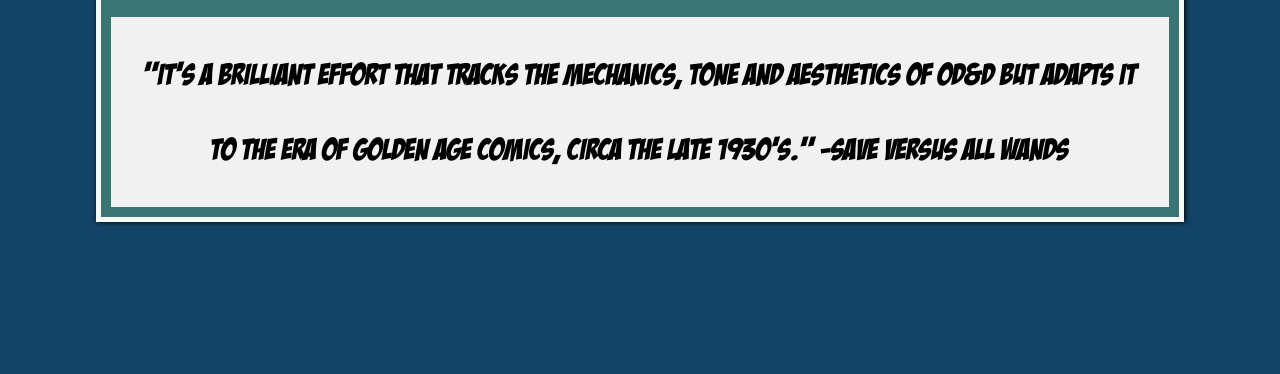
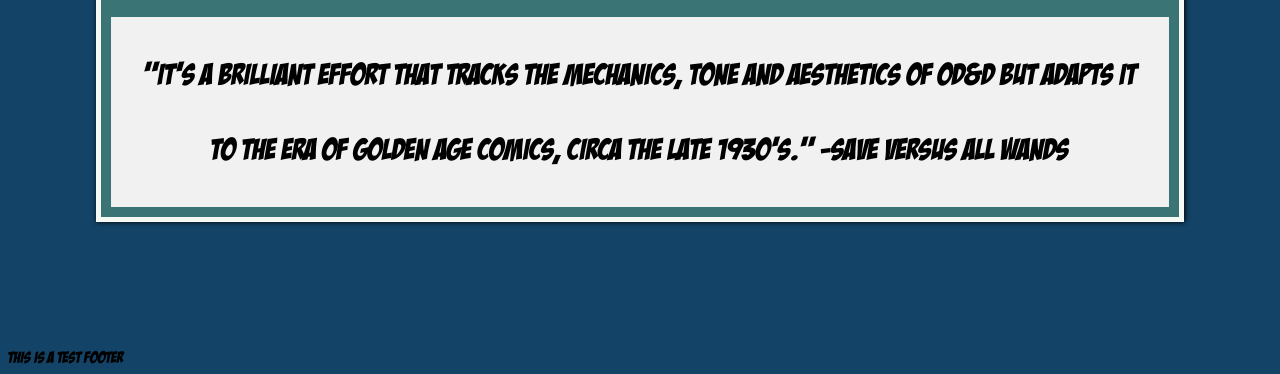
Before and after one commit to ToasterExpress/ToasterExpress.github.io, a plain HTML site: page index.html in a window 1280 px wide. Shown: the part 628-1002 px from the top of the page. Before the commit the page ends 977 px from the top, so only its background shows below. Drawn offline with Linux system fonts and the light colour scheme.

Commit message:
Test footer

```diff
--- a/index.html
+++ b/index.html
@@ -81,6 +81,7 @@
   </div>
 </body>
 <footer>
+  <div>This is a test footer</div>
 </footer>
 
 </html>
```
